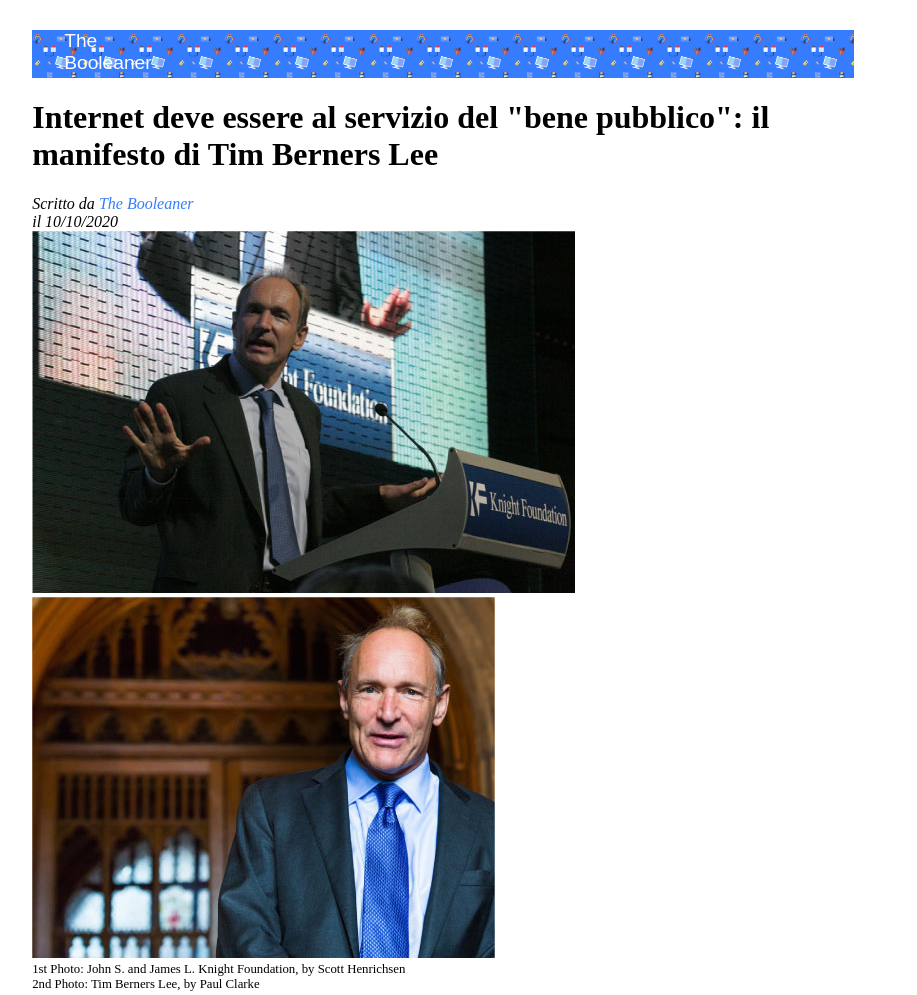
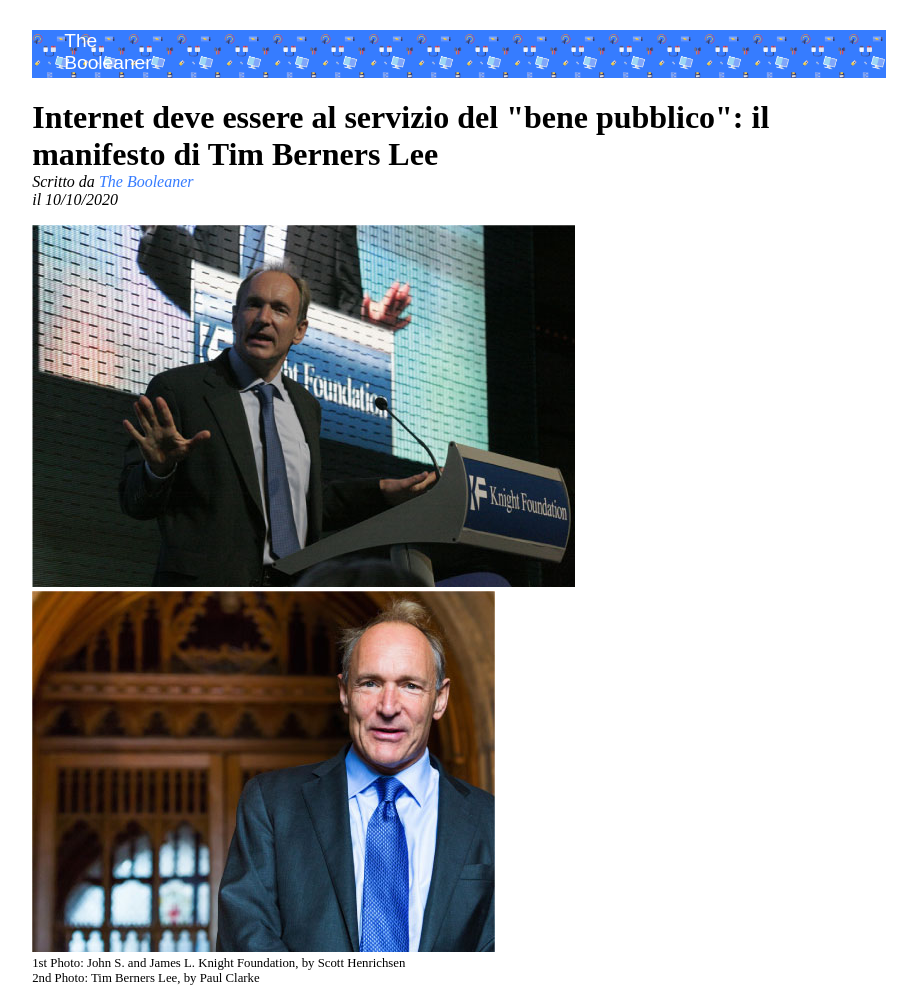
Before and after one commit to Flopiras/html-css-booleaner, a plain HTML site: page index.html in a window 1280 px wide. Shown: the top 995 px of the page, without its empty margins (197-1114 px from the left). Drawn offline with Linux system fonts and the light colour scheme; a web font is replaced by a local one.

Commit message:
added fix

```diff
--- a/css/style.css
+++ b/css/style.css
@@ -12,6 +12,15 @@
     color: white;
     padding-left: 2rem;
     height: 3rem;
+    width: 100%;
+}
+
+header > h1{
+    margin-bottom: 0;
+}
+
+address{
+    margin-bottom: 1rem;
 }
 
 #author{
--- a/index.html
+++ b/index.html
@@ -19,7 +19,7 @@
             <!-- titolo + immagini con caption -->
             <div id="banner">
                 The <br />
-                Booleaner
+                <span>Booleaner</span>
             </div>
 
             <h1>
```
